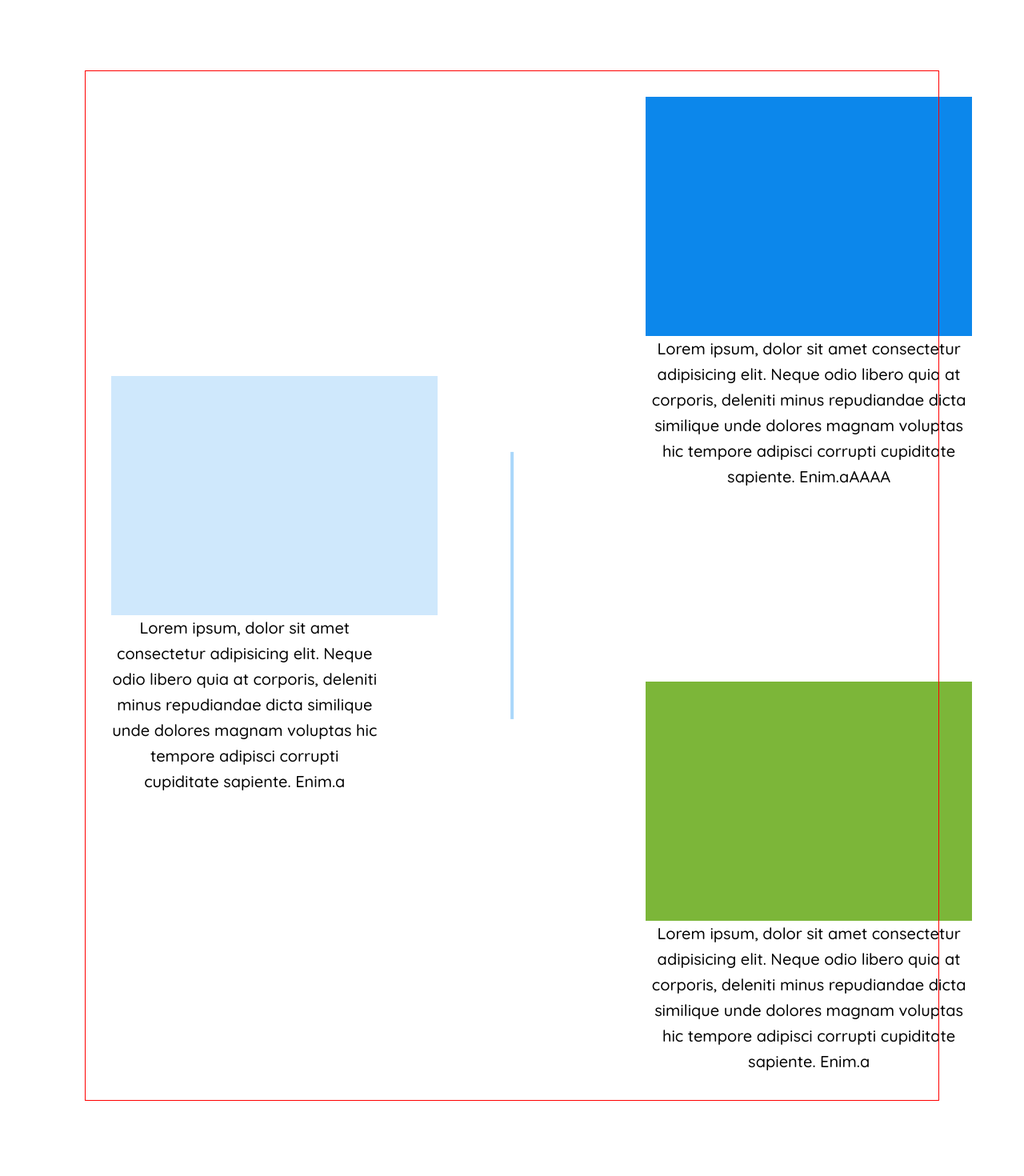
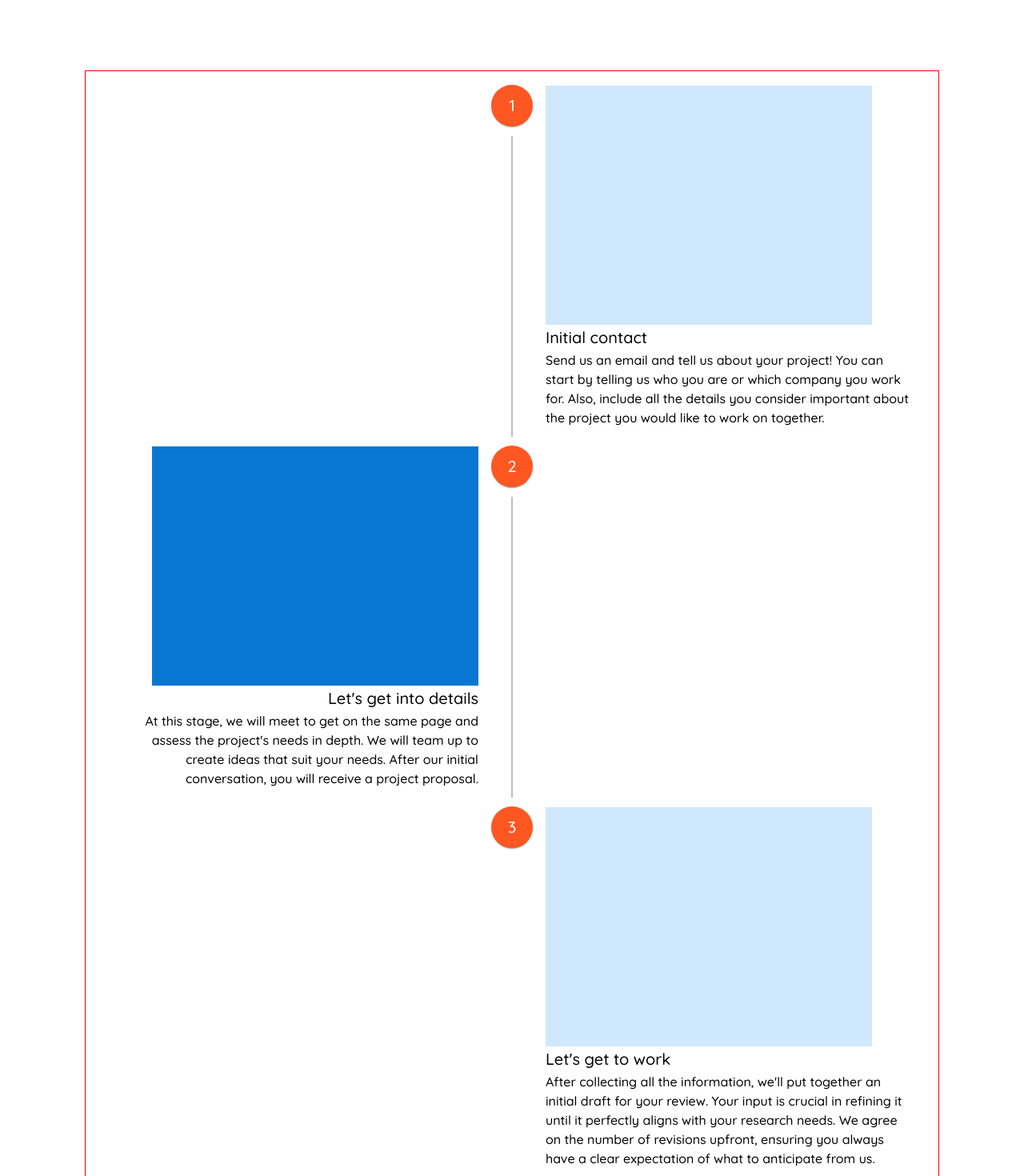
Before and after one commit to Anieto86/chem-dye-2023, a React (Vite) app: page /Service in a window 1280 px wide. Shown: the part 1660-3130 px from the top of the page at 80% size. Built offline with nearby package versions, Linux system fonts and the light colour scheme.

Commit message:
adding timelaps and test amimations

```diff
--- a/package.json
+++ b/package.json
@@ -16,6 +16,7 @@
     "@mui/lab": "^5.0.0-alpha.131",
     "@mui/material": "^5.13.2",
     "axios": "^1.4.0",
+    "framer-motion": "^11.0.5",
     "prop-types": "^15.8.1",
     "react": "^18.2.0",
     "react-dom": "^18.2.0",
--- a/src/components/RoadMap.tsx
+++ b/src/components/RoadMap.tsx
@@ -1,20 +1,29 @@
-import { Height } from '@mui/icons-material';
-import { Box, Grid, LinearProgress, Typography } from '@mui/material';
-import React, { useEffect, useRef } from 'react';
+import * as React from 'react';
+import {
+  TimelineDot,
+  TimelineContent,
+  TimelineConnector,
+  TimelineSeparator,
+  TimelineItem,
+  Timeline,
+} from '@mui/lab';
 
-export const RoadMap = () => {
-  const [progress, setProgress] = React.useState(0);
+import { Avatar, Box, Grid, Typography } from '@mui/material';
+import { deepOrange } from '@mui/material/colors';
+import { motion, useAnimation } from 'framer-motion';
 
-  useEffect(() => {
-    const container = document.getElementById('roadMapContainer');
+const AnimatedTimelineItem = ({ children }) => {
+  const controls = useAnimation();
 
+  React.useEffect(() => {
     const handleScroll = () => {
-      if (container) {
-        const contentHeight = container?.scrollHeight; // alto del
-        const scrollTop = window.scrollY - contentHeight;
-        const progressValue = (scrollTop / contentHeight) * 100;
-
-        setProgress(progressValue);
+      const scrollPosition = window.scrollY;
+      const timelineElement = document.getElementById('timeline');
+      if (timelineElement) {
+        const timelinePosition = timelineElement.getBoundingClientRect().top;
+        if (scrollPosition > timelinePosition - window.innerHeight / 2) {
+          controls.start({ opacity: 1, y: 0 });
+        }
       }
     };
 
@@ -23,82 +32,89 @@ export const RoadMap = () => {
     return () => {
       window.removeEventListener('scroll', handleScroll);
     };
-  }, []);
+  }, [controls]);
 
   return (
-    <Grid
-      container
-      justifyContent="center"
-      alignItems="center"
-      p={4}
-      id="roadMap"
+    <motion.div
+      initial={{ opacity: 0, y: 50 }}
+      animate={controls}
+      transition={{ duration: 0.8 }}
     >
-      <Grid item xs={4}>
-        <Box textAlign="center">
-          <Box sx={{ bgcolor: '#cfe8fc', width: 408, height: 299 }} />
-          <Typography variant="h6">
-            Lorem ipsum, dolor sit amet consectetur adipisicing elit. Neque odio
-            libero quia at corporis, deleniti minus repudiandae dicta similique
-            unde dolores magnam voluptas hic tempore adipisci corrupti
-            cupiditate sapiente. Enim.a
-          </Typography>
-        </Box>
-      </Grid>
-      <Grid item xs={4}>
-        {/* <Box
-
-          sx={{
-            display: 'flex',
-            alignItems: 'center',
-            outline: 'red solid 1px',
-            height: '200vh',
-          }}
-        > */}
-        <Box
-          id="roadMapContainer"
-          sx={{
-            width: '100%',
-            transform: 'rotate(90deg)',
-          }}
-        >
-          <LinearProgress variant="determinate" value={progress} />
-        </Box>
-        {/* </Box> */}
-      </Grid>
-      <Grid item xs={4}>
-        <Grid
-          container
-          direction="column"
-          justifyContent="center"
-          alignItems="center"
-        >
-          <Grid item textAlign="center">
-            <Box sx={{ bgcolor: '#0c87eb', width: 408, height: 299 }} />
-            <Typography variant="h6">
-              Lorem ipsum, dolor sit amet consectetur adipisicing elit. Neque
-              odio libero quia at corporis, deleniti minus repudiandae dicta
-              similique unde dolores magnam voluptas hic tempore adipisci
-              corrupti cupiditate sapiente. Enim.aAAAA
-            </Typography>
-          </Grid>
-          <Grid
-            item
-            textAlign="center"
-            sx={{
-              height: '30vh',
-            }}
-          ></Grid>
-          <Grid item textAlign="center">
-            <Box sx={{ bgcolor: '#7cb639', width: 408, height: 299 }} />
-            <Typography variant="h6">
-              Lorem ipsum, dolor sit amet consectetur adipisicing elit. Neque
-              odio libero quia at corporis, deleniti minus repudiandae dicta
-              similique unde dolores magnam voluptas hic tempore adipisci
-              corrupti cupiditate sapiente. Enim.a
-            </Typography>
-          </Grid>
-        </Grid>
-      </Grid>
-    </Grid>
+      {children}
+    </motion.div>
   );
 };
+
+export const RoadMap = () => {
+  return (
+    <Timeline position="alternate" id="timeline">
+      <AnimatedTimelineItem>
+        <TimelineItem>
+          <TimelineSeparator>
+            <TimelineDot sx={{ bgcolor: deepOrange[500] }}>
+              <Avatar sx={{ bgcolor: deepOrange[500] }}>1</Avatar>
+            </TimelineDot>
+
+            <TimelineConnector />
+          </TimelineSeparator>
+
+          <TimelineContent sx={{ py: '12px', px: 2 }}>
+            <Box sx={{ bgcolor: '#cfe8fc', width: 408, height: 299 }} />
+            <Typography variant="h6" component="span">
+              Initial contact
+            </Typography>
+            <Typography>
+              Send us an email and tell us about your project! You can start by
+              telling us who you are or which company you work for. Also,
+              include all the details you consider important about the project
+              you would like to work on together.
+            </Typography>
+          </TimelineContent>
+        </TimelineItem>
+        <TimelineItem>
+          <TimelineSeparator>
+            <TimelineDot sx={{ bgcolor: deepOrange[500] }}>
+              <Avatar sx={{ bgcolor: deepOrange[500] }}>2</Avatar>
+            </TimelineDot>
+            <TimelineConnector />
+          </TimelineSeparator>
+          <TimelineContent sx={{ py: '12px', px: 2 }}>
+            <Grid container display={'flex'} justifyContent={'right'}>
+              <Box sx={{ bgcolor: '#0877d3', width: 408, height: 299 }} />
+            </Grid>
+            <Typography variant="h6" component="span">
+              Let's get into details
+            </Typography>
+            <Typography>
+              At this stage, we will meet to get on the same page and assess the
+              project's needs in depth. We will team up to create ideas that
+              suit your needs. After our initial conversation, you will receive
+              a project proposal.
+            </Typography>
+          </TimelineContent>
+        </TimelineItem>
+        <TimelineItem>
+          <TimelineSeparator>
+            <TimelineDot sx={{ bgcolor: deepOrange[500] }}>
+              <Avatar sx={{ bgcolor: deepOrange[500] }}>3</Avatar>
+            </TimelineDot>
+          </TimelineSeparator>
+
+          <TimelineContent sx={{ py: '12px', px: 2 }}>
+            <Box sx={{ bgcolor: '#cfe8fc', width: 408, height: 299 }} />
+            <Typography variant="h6" component="span">
+              Let's get to work
+            </Typography>
+            <Typography>
+              After collecting all the information, we'll put together an
+              initial draft for your review. Your input is crucial in refining
+              it until it perfectly aligns with your research needs. We agree on
+              the number of revisions upfront, ensuring you always have a clear
+              expectation of what to anticipate from us.
+            </Typography>
+          </TimelineContent>
+        </TimelineItem>
+      </AnimatedTimelineItem>
+    </Timeline>
+  );
+};
--- a/src/components/Service.jsx
+++ b/src/components/Service.jsx
@@ -24,13 +24,13 @@ export const Service = () => {
     {
       title: 'SCIENTIFIC | MEDICAL ILLUSTRATIONS',
       img: img3,
-      text: `Presentations${'\n'}
-      Posters${'\n'}
-      Graphic designed reports\n
-      Infographics\n
-      Graphical and video abstracts\n
-      Educational material\n
-      Medical manuals\n
+      text: `Presentations
+      Posters
+      Graphic designed reports
+      Infographics
+      Graphical and video abstracts
+      Educational material
+      Medical manuals
       Custom anatomical medical illustrations`,
 
       footNote: 'Communicate with impact',
@@ -80,9 +80,7 @@ export const Service = () => {
                   </Grid>
                 </Grid>
                 <Grid item display="flex" justifyContent="center"></Grid>
-                <Typography variant="body1" wrap>
-                  {service.text}
-                </Typography>
+                <Typography variant="body1">{service.text}</Typography>
                 <Divider
                   sx={{
                     height: 1,
```
Also changed, not shown: 1 other file (tests, documents, lock files or other folders).
